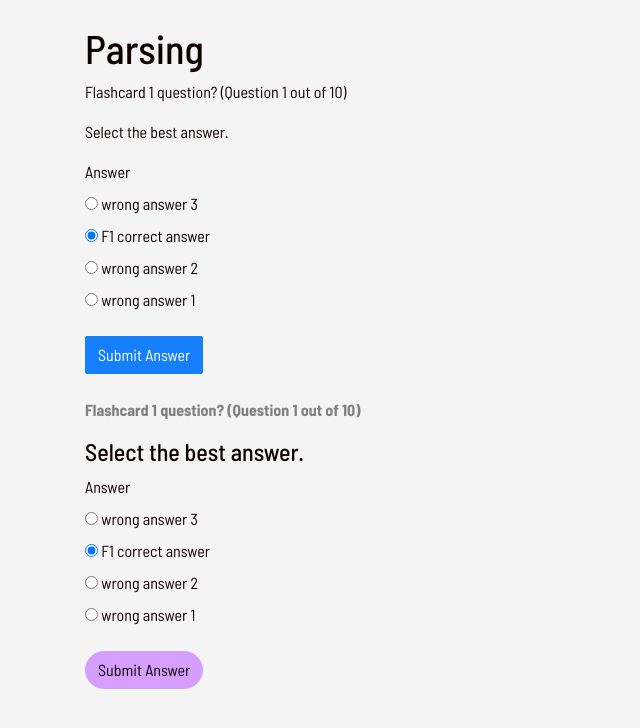
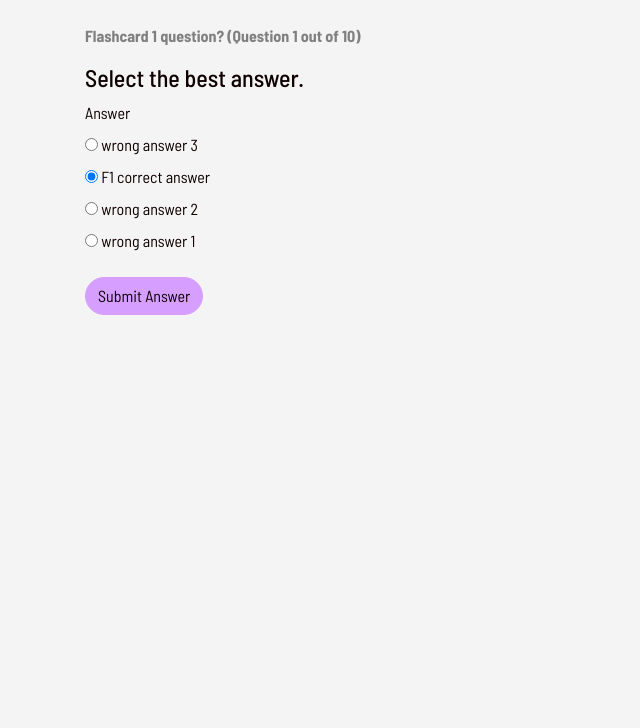
Before and after one commit to anjadrayton/fly-flashcards, a Rails app: page /decks/1/flashcards/1 in a window 1280 px wide. Shown: the top 728 px of the page, without its empty margins (0-640 px from the left). Run offline with Rails 7, Linux system fonts and the light colour scheme; a user stored in the database is signed in; data comes from the database, SQL or seed files in the repository; data that the repository does not hold is empty; style sheets or scripts are compiled from the project's sources; some libraries are stand-ins or nearby versions.

Commit message:
fixed show page bug

```diff
--- a/app/assets/stylesheets/pages/_home.scss
+++ b/app/assets/stylesheets/pages/_home.scss
@@ -3,7 +3,14 @@
   background: asset-url("journey6.png");
   height: 100vh;
   background-size: cover;
+  position: relative;
+  bottom: 16px;
+}
 
+.home2 {
+  background: asset-url("fulljourney.png");
+  height: 100vh;
+  background-size: cover;
 }
 
 .purple {
--- a/app/javascript/packs/application.js
+++ b/app/javascript/packs/application.js
@@ -32,7 +32,7 @@ import { initSortable } from '../plugins/init_sortable';
 document.addEventListener('turbolinks:load', () => {
   // Call your functions here, e.g:
   // initSelect2();
-  // initSortable();
+  initSortable();
 
   anime({
     targets: '.planetaccord',
--- a/app/views/flashcards/show.html.erb
+++ b/app/views/flashcards/show.html.erb
@@ -55,21 +55,6 @@
   <% end %>
 <% end %>
 <br>
-<div class="container" class="bg-purple-500">
-  <h1><%= @deck.name %></h1>
-
-  <p><%= @flashcard.question %> (Question <%= @question_number %> out of <%= @deck.flashcards.count %>)</p>
-  <p><%= @type.instruction %></p>
-  <%= hidden_field_tag "question_type", @flashcard.question_type.name, { id: "question-type" } %>
-
-  <% if params[:display] != 'result' %>
-    <% if @type.name == 'multiple-choice' %>
-      <%= simple_form_for [@deck, @flashcard], url: deck_flashcard_attempts_path(@deck, @flashcard), method: :post do |f| %>
-        <%= f.input :answer, as: :radio_buttons, collection: @options, checked: @options.first %>
-        <%= f.submit "Submit Answer", class: "btn btn-primary" %>
-      <% end %>
-    <% end %>
-  <% end %>
 </div>
 <div class = "bottom">
 
--- a/db/seeds.rb
+++ b/db/seeds.rb
@@ -67,7 +67,7 @@ Flashcard.create(question: "Flashcard 1 question?", answer: "F1 correct answer",
 Flashcard.create(question: "What characterizes a Hash?", answer: "It has unique keys and it is unordered.", question_type: multi, deck: deck3, choice1: "Text between quotation marks.", choice2: "The only hash I know is hashbrown?", choice3: "Hashes are not real. #conspiracy")
 Flashcard.create(question: "How many cans of V has the team consumed during project weeks?", answer: "20+", question_type: multi, deck: deck3, choice1: "0-5", choice2: "6-10", choice3: "11-19")
 Flashcard.create(question: "What were the most annoying things about bootcamp?", answer: "Covid~Pair Programming~Doing project demos~Aaron asking so many questions during lectures", question_type: sort, deck: deck3, sort1: "Doing project demos", sort2: "Aaron asking so many questions during lectures", sort3: "Covid", sort4: "Pair Programming")
-Flashcard.create(question: "Which of the following is not a symbol?", answer: "&ruby", question_type: multi, deck: deck3, choice1: "Marilyn Monroe", choice2: ":ruby", choice3: "💍")
+Flashcard.create(question: "Which of the following is not a symbol?", answer: "ruby", question_type: multi, deck: deck3, choice1: "Marilyn Monroe", choice2: ":ruby", choice3: "💍")
 Flashcard.create(question: "What's the best path to become a developer?", answer: "Join a Le Wagon bootcamp~Learn the dark arts of coding~????~Profit!", question_type: sort, deck: deck3, sort1: "????", sort2: "Profit!", sort3: "Join a Le Wagon bootcamp" , sort4: "Learn the dark arts of coding")
 
 Flashcard.create(question: "Flashcard 1 question?", answer: "F1 correct answer", question_type: multi, deck: deck4, choice1: "wrong answer 1", choice2: "wrong answer 2", choice3: "wrong answer 3")
```
